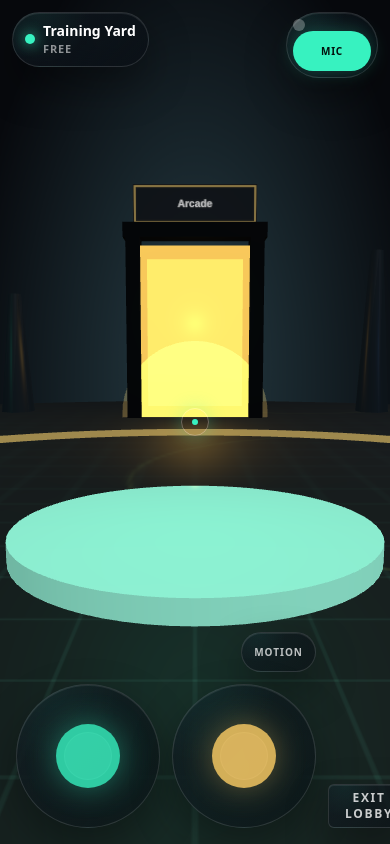
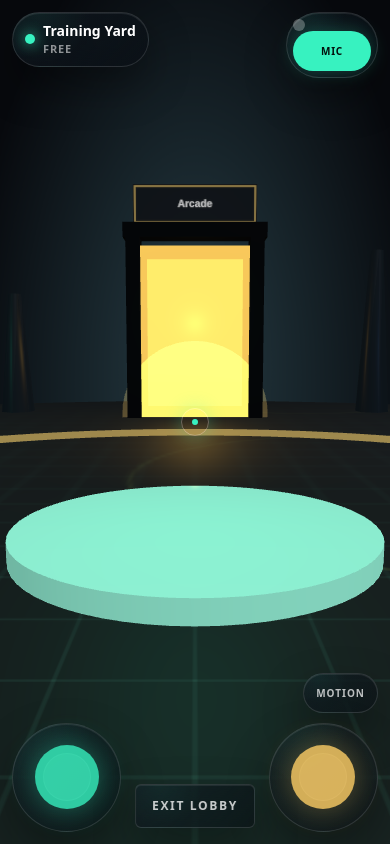
Before and after one commit to seed0001/travisbollenbach, a Next.js app: page / in a window 390 px wide. Both pictures are taken after a click on the button "ENTER LOBBY". Built offline with nearby package versions, Linux system fonts and the light colour scheme.

Commit message:
Fix mobile orientation controls

```diff
--- a/src/app/globals.css
+++ b/src/app/globals.css
@@ -73,6 +73,56 @@ body:has(.immersive-lobby) {
   backdrop-filter: blur(18px) saturate(1.25);
 }
 
+.thumb-zone {
+  width: clamp(6.5rem, 28vmin, 9rem);
+  height: clamp(6.5rem, 28vmin, 9rem);
+}
+
+.thumb-zone-left {
+  position: absolute;
+  left: max(0.75rem, env(safe-area-inset-left));
+  bottom: max(0.75rem, env(safe-area-inset-bottom));
+}
+
+.thumb-zone-stack {
+  position: absolute;
+  right: max(0.75rem, env(safe-area-inset-right));
+  bottom: max(0.75rem, env(safe-area-inset-bottom));
+  display: flex;
+  flex-direction: column;
+  align-items: flex-end;
+  gap: 0.6rem;
+}
+
+@media (orientation: landscape) and (max-height: 520px) {
+  .thumb-zone {
+    width: clamp(5.5rem, 24vmin, 7.75rem);
+    height: clamp(5.5rem, 24vmin, 7.75rem);
+  }
+
+  .thumb-zone-left,
+  .thumb-zone-stack {
+    bottom: max(0.45rem, env(safe-area-inset-bottom));
+  }
+
+  .thumb-zone-left {
+    left: max(0.45rem, env(safe-area-inset-left));
+  }
+
+  .thumb-zone-stack {
+    right: max(0.45rem, env(safe-area-inset-right));
+    gap: 0.4rem;
+  }
+
+  .mobile-door-sheet {
+    left: 18vw;
+    right: 18vw;
+    bottom: max(0.45rem, env(safe-area-inset-bottom));
+    max-height: calc(100dvh - 1rem);
+    overflow: auto;
+  }
+}
+
 .lobby-world::before,
 .lobby-world::after {
   content: "";
--- a/src/components/GameLobbyPage.tsx
+++ b/src/components/GameLobbyPage.tsx
@@ -859,7 +859,7 @@ export default function GameLobbyPage() {
               </div>
             </div>
 
-            <div className="hud-glass pointer-events-auto fixed right-3 top-[max(0.75rem,env(safe-area-inset-top))] w-[5.75rem] rounded-full p-1.5 shadow-xl shadow-black/30 sm:static sm:w-full sm:max-w-sm sm:rounded-md sm:p-4">
+            <div className="hud-glass pointer-events-auto fixed right-[max(0.75rem,env(safe-area-inset-right))] top-[max(0.75rem,env(safe-area-inset-top))] w-[5.75rem] rounded-full p-1.5 shadow-xl shadow-black/30 sm:static sm:w-full sm:max-w-sm sm:rounded-md sm:p-4">
               <div className="flex items-center justify-between gap-3">
                 <div className="hidden sm:block">
                   <p className="text-xs font-black uppercase tracking-[0.2em] text-[#f5d06f]">
@@ -906,7 +906,7 @@ export default function GameLobbyPage() {
           </div>
 
           {panelOpen && (
-            <div className="hud-glass pointer-events-auto absolute inset-x-3 bottom-44 z-20 rounded-md p-3 shadow-2xl shadow-black/40 sm:hidden">
+            <div className="mobile-door-sheet hud-glass pointer-events-auto absolute inset-x-3 bottom-[calc(max(0.75rem,env(safe-area-inset-bottom))+10rem)] z-20 rounded-md p-3 shadow-2xl shadow-black/40 sm:hidden">
               <div className="flex items-start justify-between gap-3">
                 <div>
                   <p className="text-xs font-black uppercase tracking-[0.18em] text-[#89d8c2]">
@@ -932,9 +932,9 @@ export default function GameLobbyPage() {
             </div>
           )}
 
-          <div className="pointer-events-none absolute inset-x-0 bottom-0 z-10 flex items-end justify-between gap-3 p-4 pb-[max(1rem,env(safe-area-inset-bottom))]">
+          <div className="pointer-events-none absolute inset-0 z-10">
             <div
-              className="hud-glass pointer-events-auto relative h-36 w-36 shrink-0 rounded-full shadow-xl shadow-black/30 sm:hidden"
+              className="hud-glass thumb-zone thumb-zone-left pointer-events-auto relative rounded-full shadow-xl shadow-black/30 sm:hidden"
               data-control
               onPointerDown={(event) => {
                 event.currentTarget.setPointerCapture(event.pointerId);
@@ -964,7 +964,7 @@ export default function GameLobbyPage() {
                 }}
               />
             </div>
-            <div className="flex flex-col items-end gap-3 sm:hidden">
+            <div className="thumb-zone-stack pointer-events-none sm:hidden">
               <button
                 type="button"
                 onClick={enableMotionLook}
@@ -975,7 +975,7 @@ export default function GameLobbyPage() {
                 Motion
               </button>
               <div
-                className="hud-glass pointer-events-auto relative h-36 w-36 shrink-0 rounded-full shadow-xl shadow-black/30"
+                className="hud-glass thumb-zone pointer-events-auto relative rounded-full shadow-xl shadow-black/30"
                 data-control
                 onPointerDown={(event) => {
                   event.currentTarget.setPointerCapture(event.pointerId);
@@ -1006,7 +1006,7 @@ export default function GameLobbyPage() {
                 />
               </div>
             </div>
-            <div className="hud-glass hidden rounded-md px-4 py-3 text-xs font-bold uppercase tracking-[0.14em] text-white/70 shadow-xl shadow-black/30 sm:block">
+            <div className="hud-glass hidden rounded-md px-4 py-3 text-xs font-bold uppercase tracking-[0.14em] text-white/70 shadow-xl shadow-black/30 sm:absolute sm:bottom-4 sm:left-4 sm:block">
               First-person lobby
             </div>
             <button
@@ -1019,7 +1019,7 @@ export default function GameLobbyPage() {
                 disconnectVoice();
                 setIsPlaying(false);
               }}
-              className="hud-glass pointer-events-auto min-h-11 rounded-md px-4 text-xs font-black uppercase tracking-[0.14em] text-white/78 shadow-xl shadow-black/30 transition hover:text-white"
+              className="hud-glass pointer-events-auto absolute bottom-[max(1rem,env(safe-area-inset-bottom))] left-1/2 min-h-11 -translate-x-1/2 rounded-md px-4 text-xs font-black uppercase tracking-[0.14em] text-white/78 shadow-xl shadow-black/30 transition hover:text-white sm:bottom-4 sm:left-auto sm:right-4 sm:translate-x-0"
             >
               Exit lobby
             </button>
```
